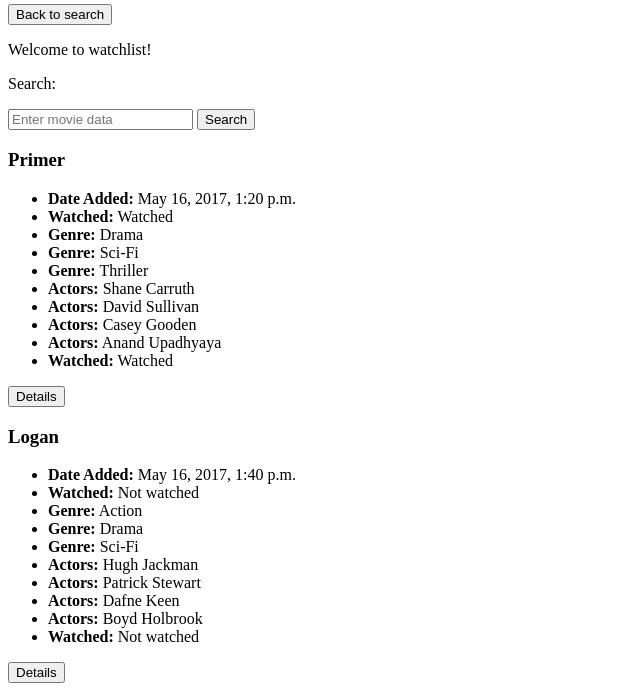
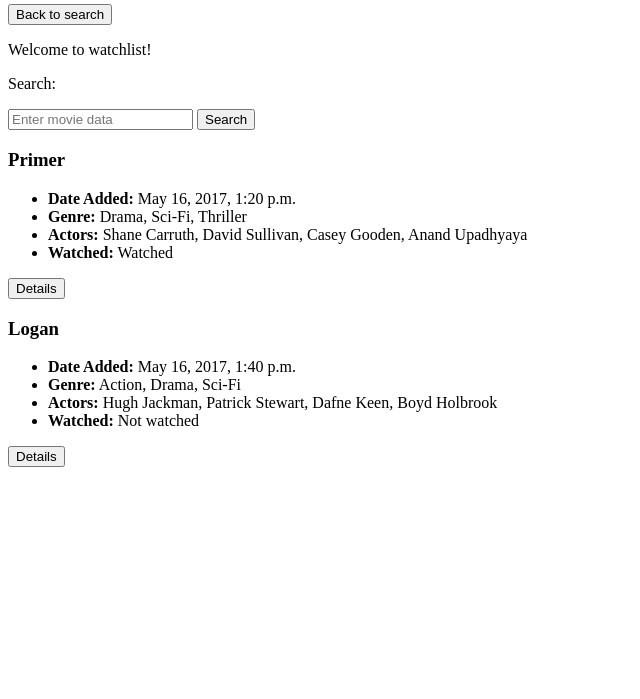
Before and after one commit to zhaccc/YOMDB, a Django app: page /watchlist in a window 1280 px wide. Shown: the part 133-832 px from the top of the page, without its empty margins (0-640 px from the left). After the commit the page ends 600 px from the top, so only its background shows below. Run offline with Django 3.2, Linux system fonts and the light colour scheme; a user stored in the database is signed in; data comes from the database, SQL or seed files in the repository; both versions use the stored data as it was after the commit.

Commit message:
Database normalization is complete and working.
Added iteration for actors and genre when POSTing to database,
so that actor and genre can be saved one by one to DB.
Fixed watchlist search, where query would return multiple same objects.

```diff
--- a/movies/templates/movies/watchlist.html
+++ b/movies/templates/movies/watchlist.html
@@ -20,19 +20,10 @@
     <h3>{{ movie.title }}</h3>
     <ul>
         <li><strong>Date Added:</strong> {{ movie.date_added }}</li>
-        <li><strong>Watched:</strong> {% if movie.watched %}Watched{% else %}Not watched{% endif %}</li>
 
-        {% for x_genre in movie.genre.all %}
+        <li><strong>Genre:</strong> {{ movie.genre.all|join:", " }}</li>
 
-            <li><strong>Genre:</strong> {{ x_genre.movie_genre }}</li>
-
-        {% endfor %}
-
-        {% for x_actor in movie.actor.all %}
-
-            <li><strong>Actors:</strong> {{ x_actor.movie_actors }}</li>
-
-        {% endfor %}
+        <li><strong>Actors:</strong> {{ movie.actor.all|join:", " }}</li>
 
         <li><strong>Watched:</strong> {% if movie.watched %}Watched{% else %}Not watched{% endif %}</li>
     </ul>
--- a/movies/views.py
+++ b/movies/views.py
@@ -35,9 +35,11 @@ def search(request):
 @login_required(login_url = 'movies:login')
 def search_watchlist(request):
     q = request.GET['q']
+    #distinct method is used cause we get many queryobjects without it
     get_watchlist = Watchlist.objects.filter(Q(title__contains=q)
         | Q(genre__movie_genre__contains=q)
-        | Q(actor__movie_actors__contains=q))
+        | Q(actor__movie_actors__contains=q)).distinct()
+    print(get_watchlist)
     # we can search watched by either 'yes' or 'watched'
     if q.lower().strip() in ['yes', 'watched']:
         get_watchlist = Watchlist.objects.filter(Q(watched__icontains = 1))
@@ -63,6 +65,8 @@ def detail(request, movie_id):
 @login_required(login_url = 'movies:login')
 def add_item(request):
     title = request.POST['title']
+    test = request.POST['actors']
+
     qset = Watchlist.objects.filter(title__contains = title)
     if qset:
         return render(request, 'movies/home.html', {
@@ -71,13 +75,13 @@ def add_item(request):
     model = Watchlist(title=request.POST['title'])
     model.save()
 
-    actors = Actor(movie_actors=request.POST['actors'])
-    obj, created = Actor.objects.get_or_create(movie_actors = actors)
-    model.actor.add(obj)
+    for actor in request.POST['actors'].split(', '):
+        obj, created = Actor.objects.get_or_create(movie_actors = actor)
+        model.actor.add(obj)
 
-    genre = Genre(movie_genre=request.POST['genre'])
-    obj, created = Genre.objects.get_or_create(movie_genre = genre)
-    model.genre.add(obj)
+    for one_genre in request.POST['genre'].split(', '):
+        obj, created = Genre.objects.get_or_create(movie_genre = one_genre)
+        model.genre.add(obj)
 
     return HttpResponseRedirect(reverse('movies:watchlist'))
 
```
Also changed, not shown: movies/templates/movies/detail.html (+2 -9 lines), db.sqlite3.
